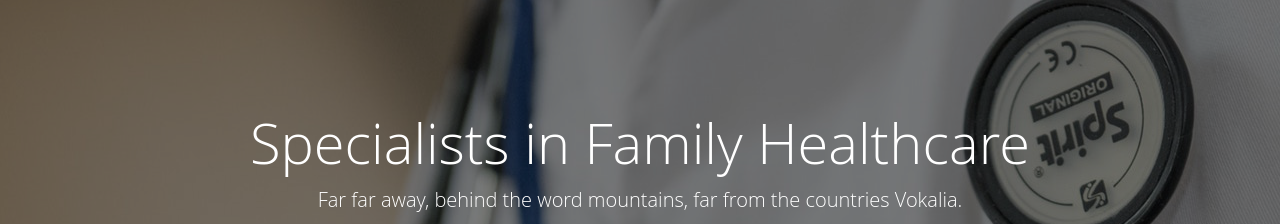
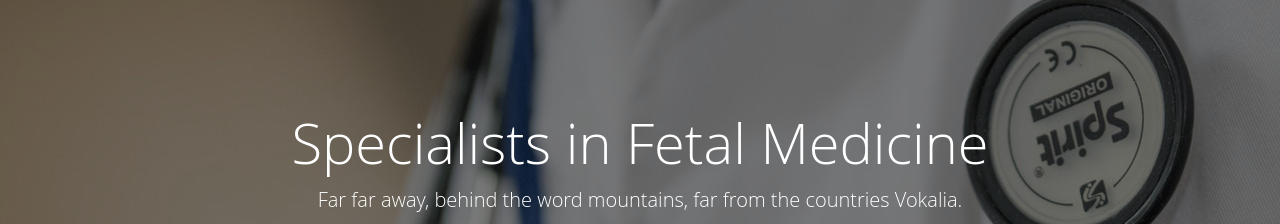
Before and after one commit to anuj4994/rfmc, a plain HTML site: page index.html in a window 1280 px wide. Shown: the part 1290-1514 px from the top of the page. Drawn offline with Linux system fonts and the light colour scheme; files whose address does not match are found by name.

Commit message:
Modifying minor details

```diff
--- a/index.html
+++ b/index.html
@@ -1,7 +1,7 @@
 <!DOCTYPE html>
 <html lang="en">
 <head>
-  <title>Health - Free HTML5 Bootstrap 4 Template by uicookies.com</title>
+  <title>Rajni Fetal Medicine Center</title>
   <meta charset="utf-8">
   <meta name="viewport" content="width=device-width, initial-scale=1, shrink-to-fit=no">
   <meta name="description" content="Free HTML5 Website Template by uicookies.com" />
@@ -194,7 +194,7 @@
     <div class="container">
       <div class="row">
         <div class="col-md-12 text-center">
-          <h2 class="text-white display-4">Specialists in Family  Healthcare</h2>
+          <h2 class="text-white display-4">Specialists in Fetal  Medicine</h2>
           <p class="text-white mb-5 lead">Far far away, behind the word mountains, far from the countries Vokalia.</p>
           <div class="row justify-content-center mb-5">
             <div class="col-md-4"><a href="#" class="btn btn-secondary btn-block">Appointment <span class="icon-arrow-right"></span></a></div>
```
Also changed, not shown: 1 other file.
